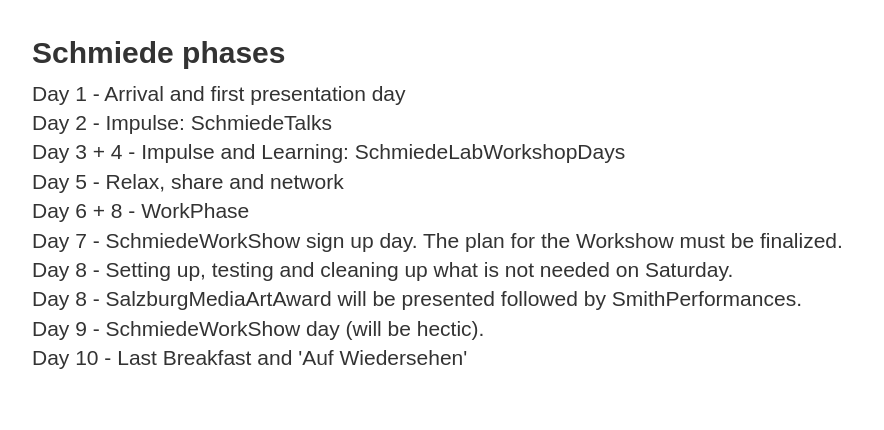
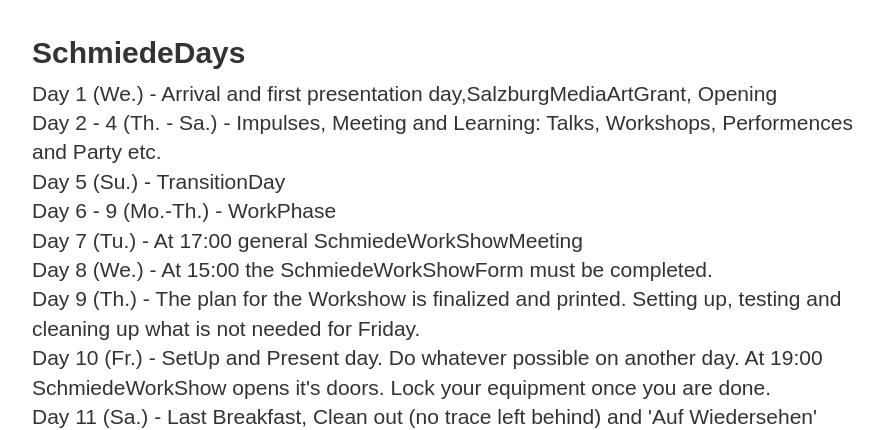
Before and after one commit to philippWassibauer/schmiede_web, a Jekyll site: the page built from apply/index.html, in a window 1280 px wide and 900 px high, scrolled down 1646 px, cut to the strip 224-654 px from the top of the window. Shown: the whole strip, without its empty margins (148-1032 px from the left). Built offline with Jekyll 4.4.1, drawn with Linux system fonts in a browser that asks for light colours; Markdown is read by kramdown in place of the engine named in the settings; some of the changed text lies outside the part shown.

Commit message:
Update index.html

```diff
--- a/apply/index.html
+++ b/apply/index.html
@@ -59,18 +59,18 @@
  <div data-configid="3084599/34031483" style="width:525px; height:373px;" class="issuuembed"></div><script type="text/javascript" src="//e.issuu.com/embed.js" async="true"></script>
  </p>
 
-      <h2 style="margin-top: 40px;">Schmiede phases</h2>
+      <h2 style="margin-top: 40px;">SchmiedeDays</h2>
       <p class="lead">
-        Day 1 - Arrival and first presentation day<br />
-        Day 2 - Impulse: SchmiedeTalks<br />
-        Day 3 + 4 - Impulse and Learning: SchmiedeLabWorkshopDays<br />
-        Day 5 - Relax, share and network<br />
-        Day 6 + 8 - WorkPhase<br />
-        Day 7 - SchmiedeWorkShow sign up day. The plan for the Workshow must be finalized.<br />
-        Day 8 - Setting up, testing and cleaning up what is not needed on Saturday.<br />
-        Day 8 - SalzburgMediaArtAward will be presented followed by SmithPerformances.<br />
-        Day 9 - SchmiedeWorkShow day (will be hectic).<br />
-        Day 10 - Last Breakfast and 'Auf Wiedersehen'
+       Day 1  (We.)           - Arrival and first presentation day,SalzburgMediaArtGrant, Opening <br />
+       Day 2 - 4 (Th. - Sa.) - Impulses, Meeting and Learning: Talks, Workshops, Performences and Party etc. <br />
+       Day 5  (Su.)           - TransitionDay <br />
+       Day 6 - 9 (Mo.-Th.)   - WorkPhase <br />
+       Day 7  (Tu.)           - At 17:00 general SchmiedeWorkShowMeeting <br />
+       Day 8  (We.)           - At 15:00 the SchmiedeWorkShowForm must be completed. <br />
+       Day 9  (Th.)           - The plan for the Workshow is finalized and printed. Setting up, testing and cleaning up what is not needed for Friday.<br />
+       Day 10 (Fr.)           - SetUp and Present day. Do whatever possible on another day. At 19:00 SchmiedeWorkShow opens it's doors. Lock your equipment once you are done.<br />
+       Day 11 (Sa.)           - Last Breakfast, Clean out (no trace left behind) and 'Auf Wiedersehen' <br />
+
       </p>
     </div>
   </div>
```
Also changed, not shown: other parts of apply/index.html (+1 -1 lines).
